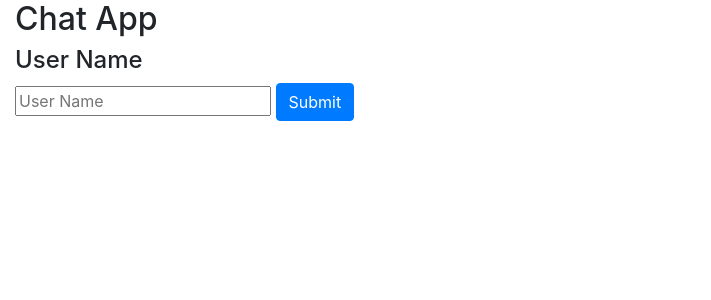
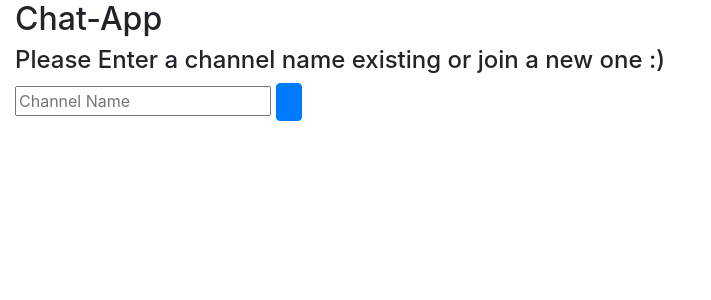
Before and after one commit to Rahulgarg95/chat-app, a Flask app: page / in a window 1280 px wide. Shown: the part 86-386 px from the top of the page, without its empty margins (0-711 px from the left). Run offline with Flask 2, Linux system fonts and the light colour scheme; some libraries are stand-ins or nearby versions.

Commit message:
channel layout and basic js

```diff
--- a/app.py
+++ b/app.py
@@ -7,17 +7,19 @@ from flask_session import Session
 from flask_socketio import SocketIO, emit, disconnect, join_room, leave_room
 
 app = Flask(__name__)
-app.config["SECRET_KEY"] = os.getenv("SECRET_KEY")
+app.config["SESSION_TYPE"] = "filesystem"
 socketio = SocketIO(app)
 Session(app)
 channel_name=[]
 user_details=[]
 channel_msg = {}
 
+#Homepage entry if login already done
 @app.route("/")
 def index():
     return render_template('index.html')
 
+#Adding login functionality
 @app.route("/login", methods=['GET','POST'])
 def login():
     session.clear()
@@ -28,21 +30,69 @@ def login():
         user_name=request.form.get('user-name')
         if(user_name not in user_details):
             user_details.append(user_name)
+        #Creating a new session with username
         session['username']=user_name
         session.permanent = True
+        print("User Details List",user_details)
         return redirect("/")
     else:
         return render_template('login.html')
 
+#logout functionality helps clear the seesion
+@app.route("/logout", methods=['GET'])
+def logout():
+    try:
+        user_details.remove(session['username'])
+    except ValueError:
+        pass
+
+    # Remove all session details
+    session.clear()
+
+    # Redirect user to login form
+    return redirect("/")
+
+#Function taking channel name from user and redirecting the user to respective page
 @app.route("/create", methods=['GET','POST'])
 def create():
+    #Storing channel_name from user input to 'channel' variable
     channel=request.form.get('channel-name')
 
     if(request.method == 'POST'):
         if(channel not in channel_name):
             channel_name.append(channel)
-
+        #Entry to dict with channel_name and assign its value as queue
         channel_msg[channel]=deque()
         return redirect("/channel/" + channel)
     else:
-        return render_template("create_channel.html", channel_list=channel_name)
+        return render_template("index.html", channel_list=channel_name)
+
+@app.route("/channel/<channel>", methods=['GET','POST'])
+def enter_channel(channel):
+    session['current_channel'] = channel
+    if(request.method == 'POST'):
+        return redirect("/")
+    else:
+        return render_template('channel.html', channels=channel_name, messages=channel_msg[channel])
+
+@socketio.on("join", namespace='/')
+def join_channel():
+    room=session.get('current_channel')
+    #Join channel
+    join_room(room)
+
+    emit('status',{
+        'userJoined': session.get('username'),
+        'channel': room,
+        'msg': session.get('username') + 'has entered the channel'},
+        room=room)
+
+@socketio.on('leave', namespace='/')
+def leave_channel():
+    room=session.get('current_channel')
+    #Leave channel
+    leave_room(room)
+
+    emit('status',{
+        'msg': session.get('username') + 'has left the channel'},
+        room=room)
--- a/static/script.js
+++ b/static/script.js
@@ -0,0 +1,26 @@
+document.addEventListener('DOMContentLoader', () => {
+
+    //Connecting to wb sockets
+    var socket = io.connect(location.protocol + '//' + document.domain + ':' + location.port);
+
+    socket.on('connect', () => {
+
+        //Notifying the server that user has joined
+        socket.emit('joined');
+
+        document.querySelector('#newChannel').addEventListener('click', () => {
+            localStorage.removeItem('last_channel');
+        });
+
+        document.querySelector('#leave').addEventListener('click', () => {
+            socket.emit('leave');
+
+            localStorage.removeItem('last_channel');
+            window.location.replace('/');
+        });
+
+        document.querySelector('#logout').addEventListener('click', () => {
+            localStorage.removeItem('last_channel');
+        });
+    });
+});
--- a/templates/index.html
+++ b/templates/index.html
@@ -6,33 +6,12 @@ Homepage
 
 {% block content %}
 
-<h2 id="#app-heading"> Chat App </h2>
+<h2 id="#app-heading"> Chat-App </h2>
 
-<form action="/" method="POST">
-    <h4 id="#channel-name"> User Name </h4>
-    <input type="text" id="#channel-input" name="user-name" placeholder="User Name">
-    <button type="submit" class="btn btn-primary">Submit</button>
+<form action="/create" method="POST">
+    <h4 id="#channel-name"> Please Enter a channel name existing or join a new one :) </h4>
+    <input type="text" id="#channel-input" name="channel-name" placeholder="Channel Name">
+    <input type="button" class="btn btn-primary">
 </form>
 
-
-{% if username %}
-<div class="row">
-    <div class="col-sm-3">
-        {% for channel in channels %}
-            {{ channel }}
-        {% endfor %}
-    </div>
-    <div class="col-sm-9">
-        <div class="channel">
-            <h4 id="#channel-name"> {{ username }} </h4>
-        </div>
-        <div class="channel">
-            <h4 id="#channel-name"> Channel Name: </h4>
-            <input type="text" id="#channel-input" name="channel-name" placeholder="Channel Name">
-            <input type="button" class="btn btn-primary">
-        </div>
-    </div>
-</div>
-{% endif %}
-
 {% endblock %}
```
Also changed, not shown: templates/channel.html (+60 -0 lines), templates/login.html (+13 -1 lines), 8 other files.
